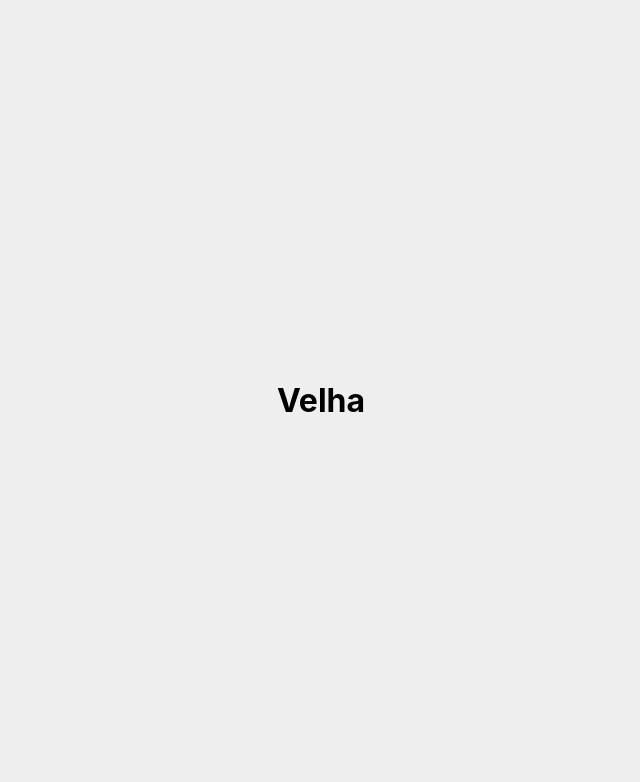
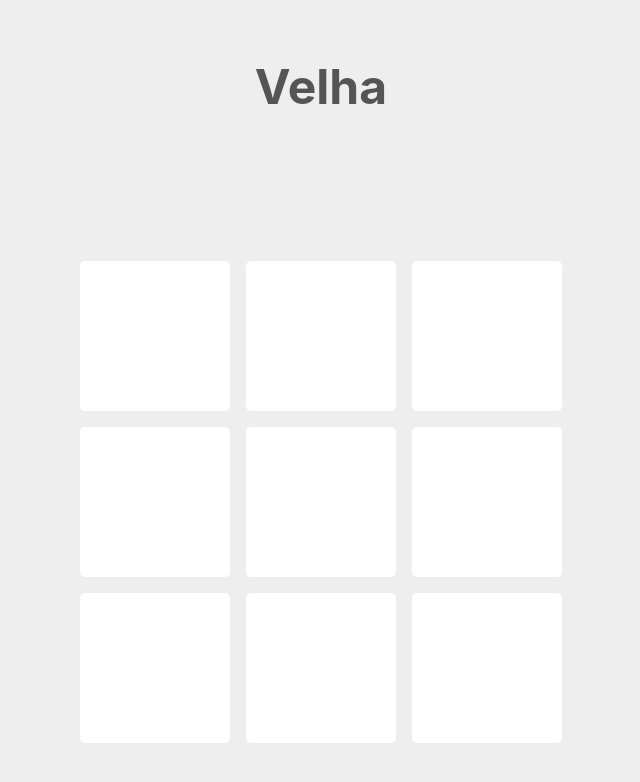
Before and after one commit to EbonyWizard4/ebw, a Next.js app: page /velha in a window 1280 px wide. Shown: the top 782 px of the page, without its empty margins (319-959 px from the left). Built offline with nearby package versions, Linux system fonts and the light colour scheme.

Commit message:
criar jogo da velha sem logica

```diff
--- a/pages/velha.js
+++ b/pages/velha.js
@@ -1,27 +1,72 @@
+import { useState } from 'react';
 import styles from '../styles/Velha.module.css';
 
 export default function Velha(){
+  const emptyBoard = Array(9).fill("");
+  const [board, setBoard] = useState(emptyBoard);
+  const [currentPlayer, setcurrentPlayer] = useState('o');
+  const handleCellClick = (index) => {
+    if (board[index] !== "") return null;
+    setBoard(board.map((item, itemIndex) => itemIndex === index ? currentPlayer : item));
+    setcurrentPlayer(currentPlayer === 'x' ? 'o' : 'x');
+  }
   return(
-    <div className='container'>
+    <div >
       <main >
-        <div className={styles.grid}>
-        <h1>Velha</h1>
+          <h1 className={styles.title}>Velha</h1>
 
-        </div>
+          <div className={styles.board}>
+            {board.map((item, index) => (
+              <div
+                key={index}
+                className={styles.cell +" "+ item }
+                onClick={() => handleCellClick(index)}
+              >
+              {item}
+            </div>
+            ))}
+          </div>
+      </main>
 
-      </main>
       <style jsx global>{`
+        :root{
+          --O-color: #2196f3;
+          --X-color: #f44336;
+        }
+
         html,
         body {
-          padding: 0;
-          margin: 0;
+          display grid;
+          align: center;
+          justify: center;
+
+
           font-family: -apple-system, BlinkMacSystemFont, Segoe UI, Roboto,
             Oxygen, Ubuntu, Cantarell, Fira Sans, Droid Sans, Helvetica Neue,
             sans-serif;
           background-color: #eee;
         }
         * {
+          padding: 0;
+          margin: 0;
           box-sizing: border-box;
+        }
+
+        main{
+          display: grid;
+          align-items: center;
+          justify-content: center;
+
+          height: 100vh;
+        }
+        .x{
+          background-color: var(--X-color);
+        }
+        .o{
+          background-color: var(--O-color);
+        }
+        .x, .o{
+          cursor: not-allowed;
         }
       `}</style>
     </div>
--- a/styles/Home.module.css
+++ b/styles/Home.module.css
@@ -40,7 +40,7 @@
 }
 
 .grid {
-  display: flex;
+  display: grid;
   align-items: center;
   justify-content: center;
   flex-wrap: wrap;
--- a/styles/Velha.module.css
+++ b/styles/Velha.module.css
@@ -1,3 +1,5 @@
+
+
 .container{
   margin: 0;
   padding: 0;
@@ -15,3 +17,31 @@
   height: 100vh;
   background-color: #eee;
 }
+
+.title{
+  text-align: center;
+  font-size: 3rem;
+  color: #555;
+  margin-bottom: 2rem;
+}
+
+.board{
+  display: grid;
+  grid-template-columns: repeat(3, 150px);
+  grid-template-rows: repeat(3, 150px);
+  gap: 1rem;
+}
+
+.cell{
+  display: grid;
+  align-items: center;
+  justify-content: center;
+
+  background-color: white;
+  border-radius: 5px;
+  font-size: 3rem;
+  font-weight: bold;
+  color: #00000066;
+
+  cursor: pointer;
+}
```
